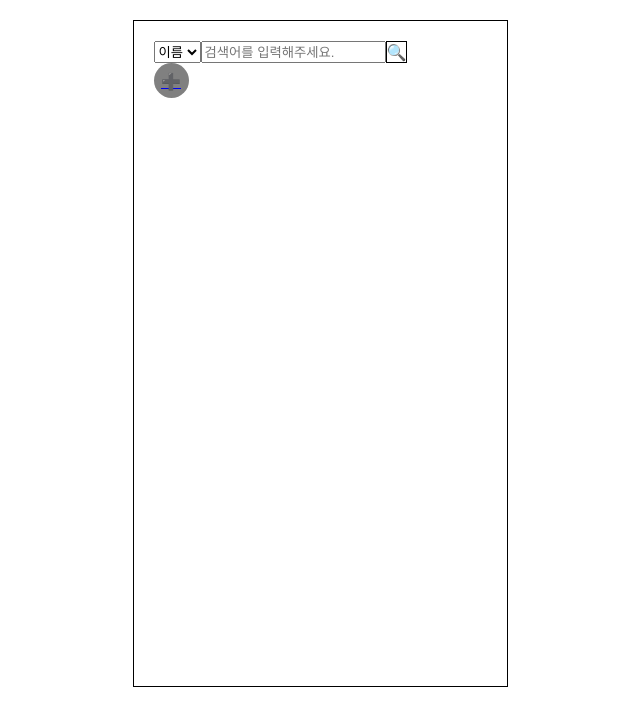
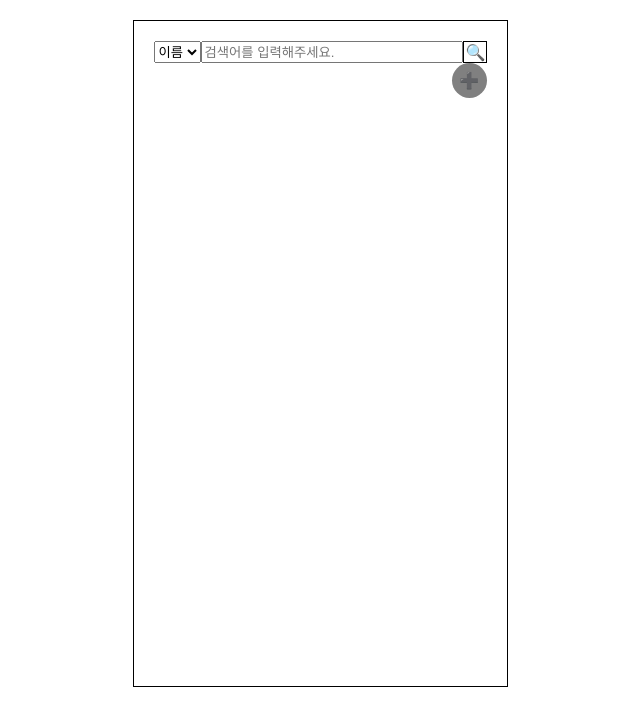
Before and after one commit to WPO-Team-01/wanted-codestates-project-1-8, a React (Create React App) app: page /#/ in a window 1280 px wide. Shown: the top 726 px of the page, without its empty margins (320-960 px from the left). Built offline with nearby package versions, Linux system fonts and the light colour scheme.

Commit message:
add showDataList

```diff
--- a/src/pages/MainPage/MainPage.js
+++ b/src/pages/MainPage/MainPage.js
@@ -32,6 +32,7 @@ const Wrapper = styled.div`
   border: 1px solid black;
   overflow-y: scroll;
 `;
+
 const SearchForm = styled.div`
   display: flex;
   flex-direction: row;
@@ -41,10 +42,15 @@ const ShowDataListButton = styled.div`
   display: flex;
   justify-content: center;
   align-items: center;
-  background-color: gray;
-  border-radius: 100%;
+
+  position: sticky;
+  float: right;
+
+  bottom: 0;
   width: 35px;
   height: 35px;
+  border-radius: 100%;
+  background-color: gray;
 
   cursor: pointer;
 `;
@@ -52,11 +58,12 @@ const ShowDataListButton = styled.div`
 const SearchButton = styled.div`
   cursor: pointer;
   border: solid 1px black;
+  padding-left: 2px;
 `;
 
 const MainPage = () => {
   const [myForestLists, setMyForestLists] = useState(
-    JSON.parse(localStorage.getItem("myForestLists")),
+    JSON.parse(localStorage.getItem("myForestLists"))
   );
   const searchInputRef = useRef("");
   const currentSelectRef = useRef("");
@@ -97,7 +104,11 @@ const MainPage = () => {
             </option>
           ))}
         </select>
-        <input ref={searchInputRef} placeholder="검색어를 입력해주세요." />
+        <input
+          ref={searchInputRef}
+          placeholder="검색어를 입력해주세요."
+          style={{ width: "100%" }}
+        />
         <SearchButton onClick={handleSearchClick}>🔍</SearchButton>
       </SearchForm>
       {myForestLists ? (
@@ -108,11 +119,11 @@ const MainPage = () => {
       ) : (
         <div></div>
       )}
-      <footer>
-        <Link to="/forestList">
-          <ShowDataListButton>➕</ShowDataListButton>
-        </Link>
-      </footer>
+      <Link to="/forestList" style={{ textDecoration: "none" }}>
+        <ShowDataListButton>
+          <div style={{ marginTop: "-1px", marginLeft: "0.5px" }}>➕</div>
+        </ShowDataListButton>
+      </Link>
       {selectedData && (
         <Modal
           data={{
```
